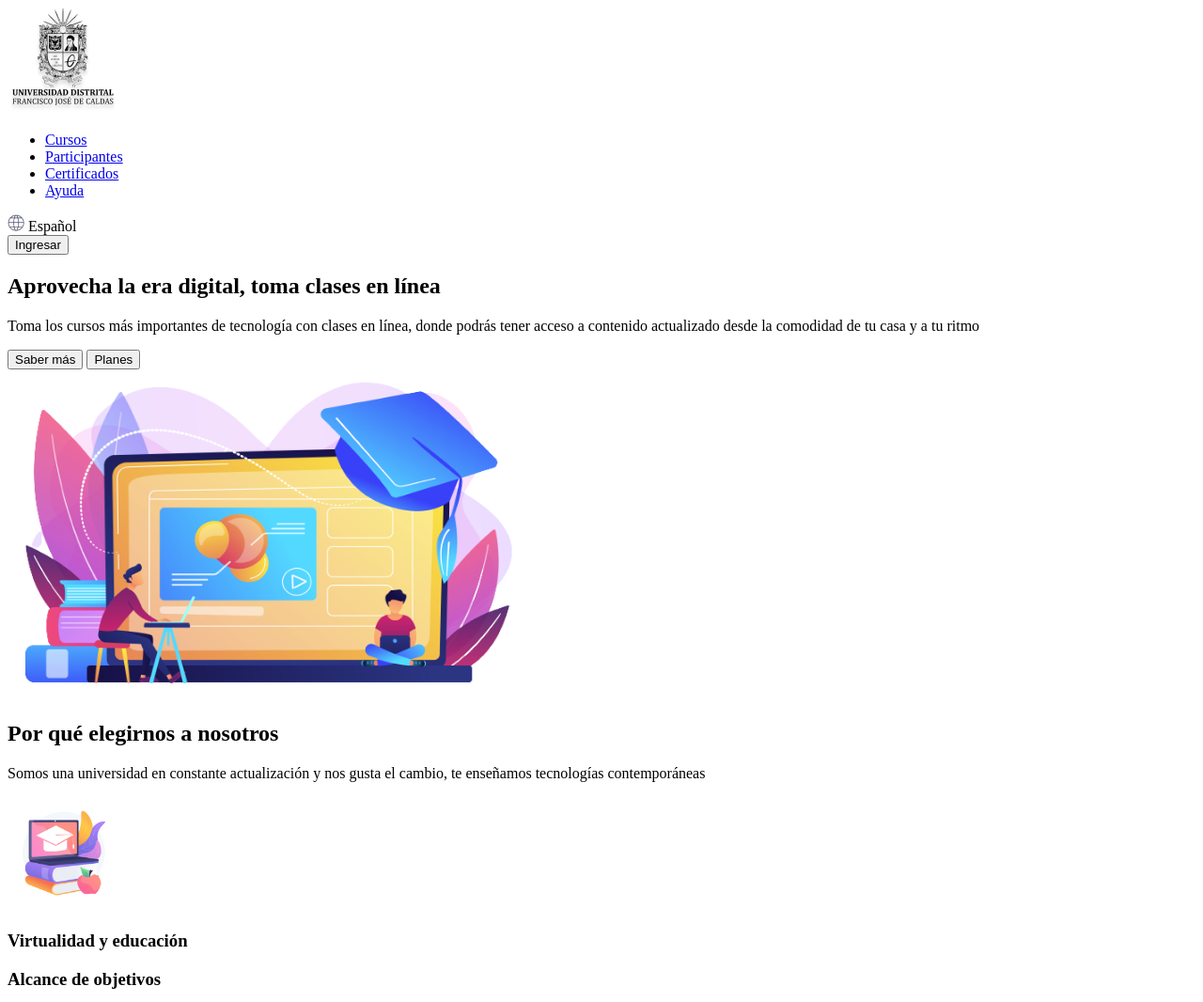
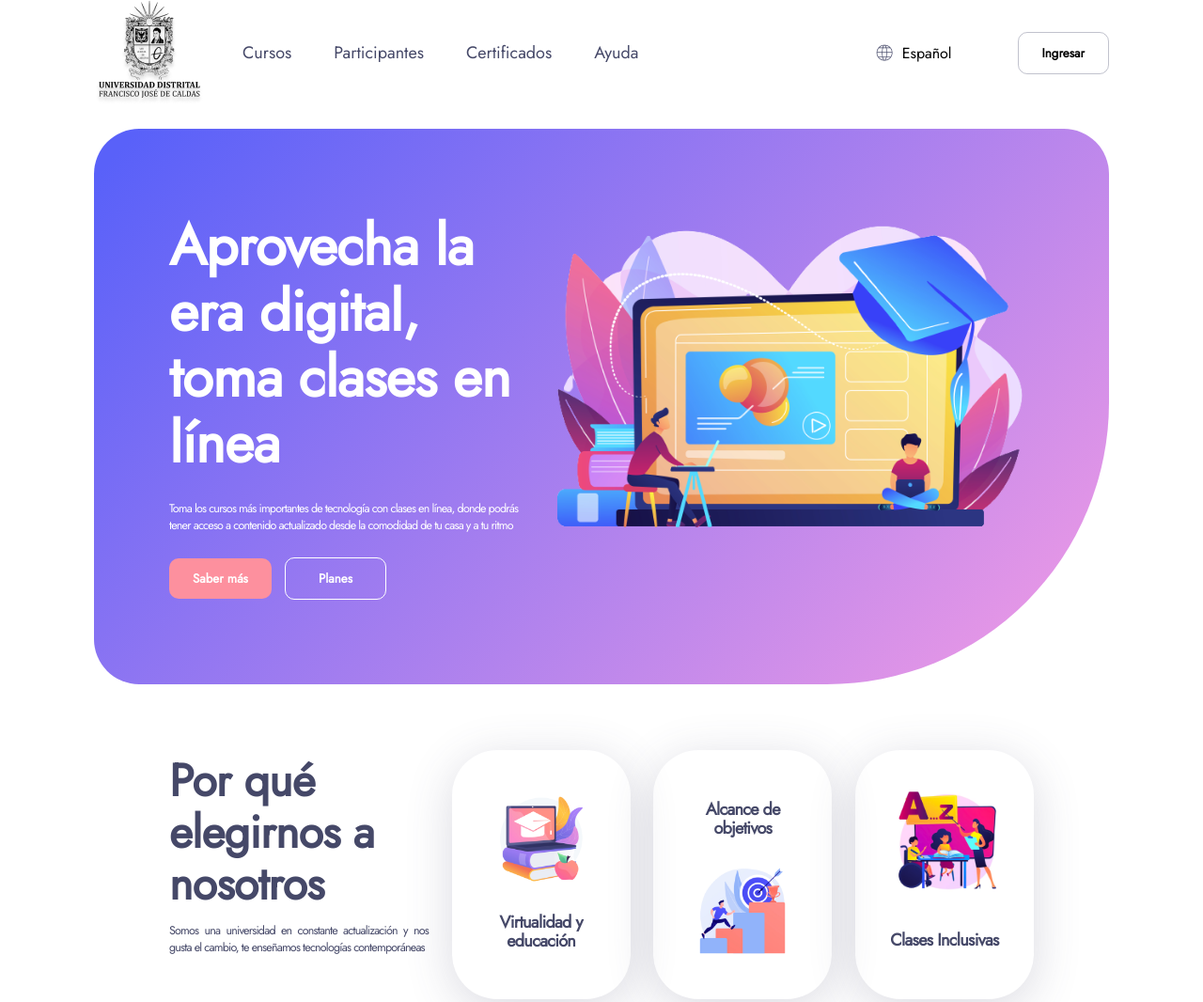
Before and after one commit to diomodiaz/taller-9-full-stack, a plain HTML site: page punto-1-3/index.html in a window 1280 px wide. Shown: the top 1066 px of the page at 94% size. Drawn offline with Linux system fonts and the light colour scheme.

Commit message:
Separación de los estilos css

```diff
--- a/punto-1-3/index.html
+++ b/punto-1-3/index.html
@@ -5,12 +5,18 @@
     <meta charset="UTF-8">
     <meta http-equiv="X-UA-Compatible" content="IE=edge">
     <meta name="viewport" content="width=device-width, initial-scale=1.0">
-    <title>Document</title>
+    <title>UD Atenea Cursos</title>
+    <link href='https://fonts.googleapis.com/css?family=Jost' rel='stylesheet'>
+    <link rel="stylesheet" href="./styles/global-styles.css">
+    <link rel="stylesheet" href="./styles/header-styles.css">
+    <link rel="stylesheet" href="./styles/banner-styles.css">
+    <link rel="stylesheet" href="./styles/section-1-styles.css">
+    <link rel="stylesheet" href="./styles/section-2-styles.css">
 </head>
 
 <body>
     <header>
-        <div>
+        <div class="header__navigation">
             <img src="./public/images/header-logo.png" alt="main-logo">
             <nav>
                 <ul>
@@ -21,7 +27,7 @@
                 </ul>
             </nav>
         </div>
-        <div>
+        <div class="header__settings">
             <div>
                 <img src="./public/images/header-world.png" alt="header-world">
                 <span>Español</span>
@@ -40,29 +46,29 @@
                     </p>
                 </div>
                 <div>
-                    <button>Saber más</button>
-                    <button>Planes</button>
+                    <button class="button--orange">Saber más</button>
+                    <button class="button--white">Planes</button>
                 </div>
             </div>
             <img src="./public/images/banner-online.png" alt="online-education" width="550" height="350">
         </section>
         <section id="section-1">
-            <div>
+            <div class="section-1__info">
                 <h2>Por qué elegirnos a nosotros</h2>
                 <p>Somos una universidad en constante
                     actualización y nos gusta el cambio,
                     te enseñamos tecnologías contemporáneas
                 </p>
             </div>
-            <div>
+            <div class="section-1__card">
                 <img src="./public/images/section1-education.png" alt="education" width="120" height="120">
                 <h3>Virtualidad y educación</h3>
             </div>
-            <div>
+            <div class="section-1__card">
                 <h3>Alcance de objetivos</h3>
                 <img src="./public/images/section1-goals.png" alt="goals" width="120" height="120">
             </div>
-            <div>
+            <div class="section-1__card">
                 <img src="./public/images/section1-teach.png" alt="teach" width="120" height="120">
                 <h3>Clases Inclusivas</h3>
             </div>
@@ -78,7 +84,7 @@
                         aprovechamos cada una de estas para brindarte la
                         mejor experiencia en línea
                     </p>
-                    <button>Saber más</button>
+                    <button class="button--orange">Saber más</button>
                 </div>
             </div>
             <div>
@@ -90,7 +96,7 @@
                         uno de nuestros estudiantes sea alcanzada a través
                         de nuestros cursos
                     </p>
-                    <button>Saber más</button>
+                    <button class="button--orange">Saber más</button>
                 </div>
                 <img src="./public/images/section2-goals.png" alt="goals" width="500" height="350">
             </div>
--- /dev/null
+++ b/punto-1-3/styles/banner-styles.css
@@ -0,0 +1,27 @@
+/*ESTILOS BANNER*/
+#banner{
+    display: flex;
+    margin: 25px 100px;
+    padding: 90px 80px;
+    background: linear-gradient(313.18deg, #EE9AE5 3.28%, #5961F9 97.04%);
+    border-radius: 48px 48px 300px 48px;
+}
+h1{
+    margin: 0px;
+    font-family: 'Jost';
+    font-size: 60px;
+    font-weight: 600px;
+    color: #fff;
+    line-height: 70px;
+    letter-spacing: -0.64px;
+}
+#banner p{
+    margin: 25px 0px;
+    color: #fff;
+}
+.button--white{
+    padding: 12px 35px;
+    background-color: transparent;
+    color: #fff;
+    border: 1px solid #fff;
+}
--- /dev/null
+++ b/punto-1-3/styles/global-styles.css
@@ -0,0 +1,35 @@
+/*ESTILOS GLOBALES*/
+body{
+    margin: 0px;
+}
+a{
+    font-family: 'Jost';
+    font-size: 18px;
+}
+button{
+    padding: 12px 25px;
+    font-family: 'Jost';
+    font-weight: bold;
+    border-radius: 10px;
+    cursor: pointer;
+}
+.button--orange{
+    margin-right: 10px;
+    background-color: #FD909E;
+    color: #fff;
+    border: none;
+}
+p{
+    font-family: 'Jost';
+    font-weight: 300px;
+    font-size: 12.5px;
+    letter-spacing: -0.80px;
+}
+h2{
+    margin: 5px 0px;
+    color: #454868;
+    font-family: 'Jost';
+    font-size: 48px;
+    line-height: 55px;
+    letter-spacing: -0.64px;
+}
--- /dev/null
+++ b/punto-1-3/styles/header-styles.css
@@ -0,0 +1,37 @@
+/*ESTILOS HEADER*/
+header{
+    display: flex;
+    justify-content: space-between;
+    margin: 0px 100px;
+
+}
+.header__navigation{
+    display: flex;
+    align-items: center;
+}
+.header__navigation nav ul{
+    display: flex;
+    gap: 45px;
+    list-style: none;
+}
+.header__navigation nav ul li a{
+    text-decoration: none;
+    color: #454868;
+}
+.header__settings{
+    display: flex;
+    align-items: center;
+    gap: 70px;
+}
+.header__settings div{
+    display: flex;
+    align-items: center;
+    gap: 10px;
+    font-family: 'Jost';
+    font-size: 16px;
+    font-weight: 500;
+}
+.header__settings button{
+    background-color: transparent;
+    border: 1px solid #45486854;
+}
--- /dev/null
+++ b/punto-1-3/styles/section-1-styles.css
@@ -0,0 +1,35 @@
+/*ESTILOS SECTION 1*/
+#section-1{
+    display: flex;
+    justify-content: space-between;
+    margin: 50px 100px;
+    padding: 20px 80px;
+}
+.section-1__info{
+    width: 30%;
+}
+
+.section-1__info p{
+    color: #454868;
+    text-align: justify;
+}
+.section-1__card{
+    display: flex;
+    flex-direction: column;
+    justify-content: space-between;
+    align-items: center;
+    width: min-content;
+    height: 195px;
+    padding: 35px;
+    border-radius: 48px;
+    box-shadow: 0px 10px 50px #45486833;
+    text-align: center;
+}
+.section-1__card h3{
+    font-family: 'Jost';
+    color: #454868;
+    font-size: 18px;
+    line-height: 20px;
+    letter-spacing: -0.64px;
+    text-align: center;
+}
```
Also changed, not shown: punto-1-3/styles/section-2-styles.css (added).
